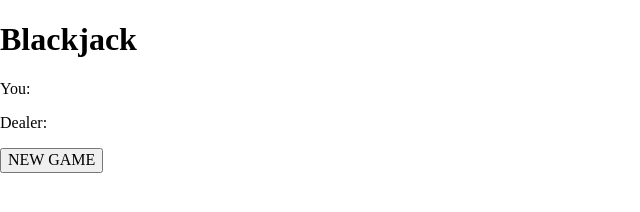
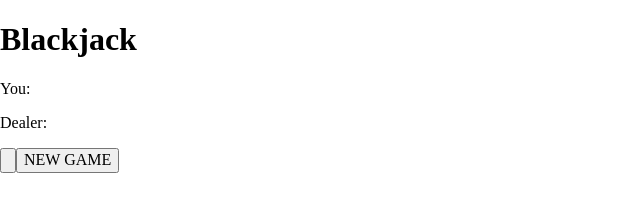
Before and after one commit to darrenbruegman/umm, a plain HTML site: page games/blackjack/index.html in a window 1280 px wide. Shown: the full height of the page, 0-640 px from the left. Drawn offline with nearby package versions, Linux system fonts and the light colour scheme.

Commit message:
Update index.html

```diff
--- a/games/blackjack/index.html
+++ b/games/blackjack/index.html
@@ -6,6 +6,8 @@
         <h1>Blackjack</h1>
         <p id="sum">You:</p>
         <p id="dealer">Dealer:</p>
+        <button onclick="hit()">
+        <br>
         <button onclick="newGame()">NEW GAME</button>
         <script src="index.js"></script>
     </body>
```
